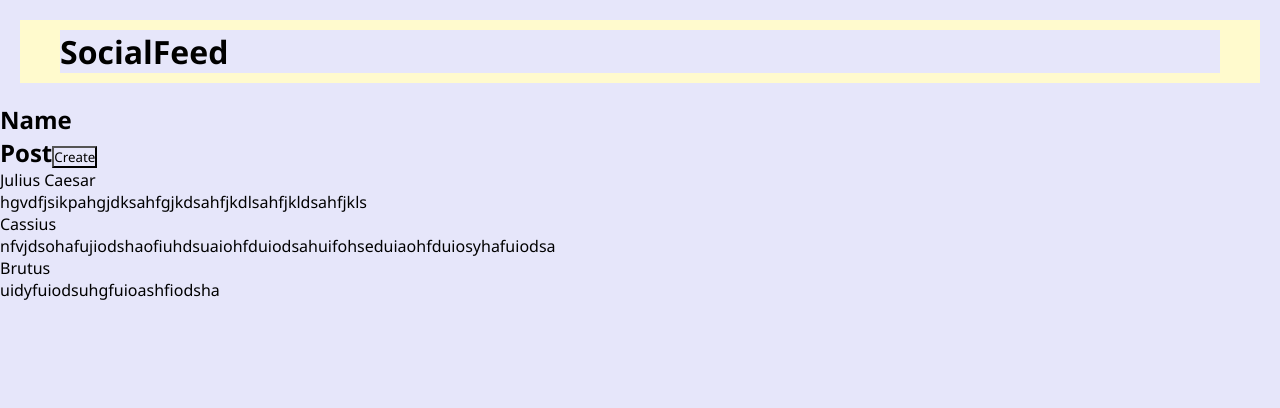
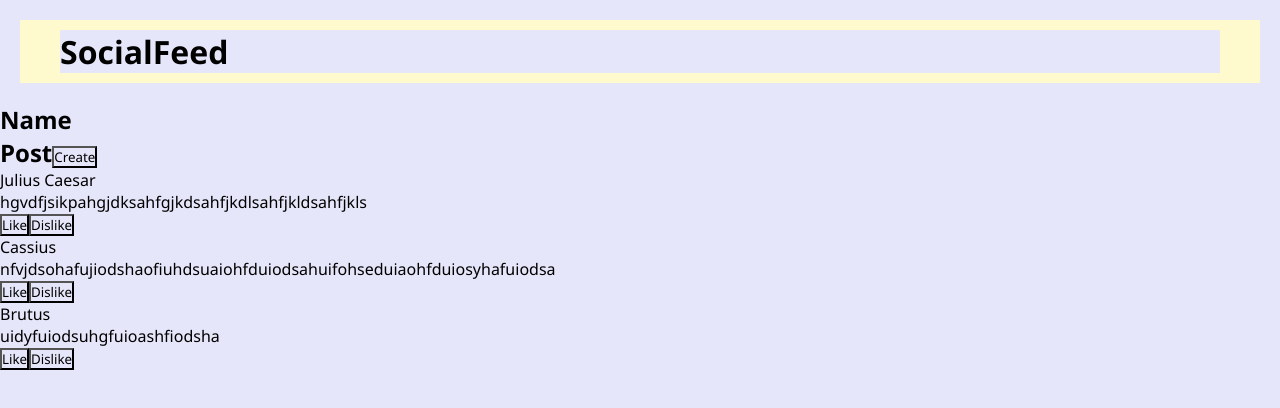
Before and after one commit to entreri514/SocialFeed, a React (Create React App) app: page / in a window 1280 px wide. Shown: the top 408 px of the page. Built offline with nearby package versions, Linux system fonts and the light colour scheme.

Commit message:
Added like/dislike buttons to code

```diff
--- a/src/App.css
+++ b/src/App.css
@@ -5,10 +5,3 @@
   box-sizing: content-box;
   background-color: lavender;
 }
-.flex-container {
-  display: flex;
-  padding: 20px;
-  flex-wrap: wrap;
-}
-.flex-item {
-}
--- a/src/App.jsx
+++ b/src/App.jsx
@@ -8,14 +8,17 @@ function App() {
     {
       name: "Julius Caesar",
       post: "hgvdfjsikpahgjdksahfgjkdsahfjkdlsahfjkldsahfjkls",
+      like: null,
     },
     {
       name: "Cassius",
       post: "nfvjdsohafujiodshaofiuhdsuaiohfduiodsahuifohseduiaohfduiosyhafuiodsa",
+      like: null,
     },
     {
       name: "Brutus",
       post: "uidyfuiodsuhgfuioashfiodsha",
+      like: null,
     },
   ];
 
@@ -26,7 +29,7 @@ function App() {
   return (
     <div className="App">
       <Header />
-      <div classname="flex-container">
+      <div>
         <PostInputField />
         <PostFeed posts={posts} />
       </div>
--- a/src/components/InputItem/InputItem.jsx
+++ b/src/components/InputItem/InputItem.jsx
@@ -1,5 +1,6 @@
 import PostInputField from "../PostInputField/PostInputField";
 const InputItem = ({}) => {
+  const handleCreate = (e) => {};
   return (
     <div className="input-item">
       <span>Post</span>
--- /dev/null
+++ b/src/components/LikeDislike/LikeDislike.jsx
@@ -0,0 +1,14 @@
+import PostFeed from "../PostFeed/PostFeed";
+const LikeDislike = ({}) => {
+  const clickLikeDislike = (e) => {
+    console.log(e);
+  };
+  return (
+    <div className="input-item">
+      <button onClick={clickLikeDislike}>Like</button>
+      <button onClick={clickLikeDislike}>Dislike</button>
+    </div>
+  );
+};
+
+export default LikeDislike;
--- a/src/components/Post/Post.jsx
+++ b/src/components/Post/Post.jsx
@@ -1,3 +1,4 @@
+import LikeDislike from "../LikeDislike/LikeDislike";
 import PostFeed from "../PostFeed/PostFeed";
 //Make sure it accepts the correct props
 //Display the two properties of the post that gets passed in
@@ -7,6 +8,7 @@ const Post = ({ post }) => {
     <p>
       <p>{post.name}</p>
       <p>{post.post}</p>
+      <p>{<LikeDislike />}</p>
     </p>
   );
 };
--- a/src/components/PostFeed/PostFeed.jsx
+++ b/src/components/PostFeed/PostFeed.jsx
@@ -1,10 +1,13 @@
 import Post from "../Post/Post";
 import { useState, useEffect } from "react";
+import LikeDislike from "../LikeDislike/LikeDislike";
 
 //debugger;
 const PostFeed = ({ posts }) => {
-  var postItems = posts.map((post, i) => <Post key={i} post={post} />);
+  var postItems = posts.map((post, i) => (
+    <Post key={i} post={post} like={post.like} />
+  ));
 
-  return <div classname="flex-item">{postItems}</div>;
+  return <div>{postItems}</div>;
 };
 export default PostFeed;
--- a/src/components/PostInputField/PostInputField.jsx
+++ b/src/components/PostInputField/PostInputField.jsx
@@ -4,7 +4,7 @@ const PostInputField = ({}) => {
   var inputName = "";
   var inputPost = "";
   return (
-    <div classname="flex-item">
+    <div>
       <h2>Name</h2>
 
       <h2>
```
